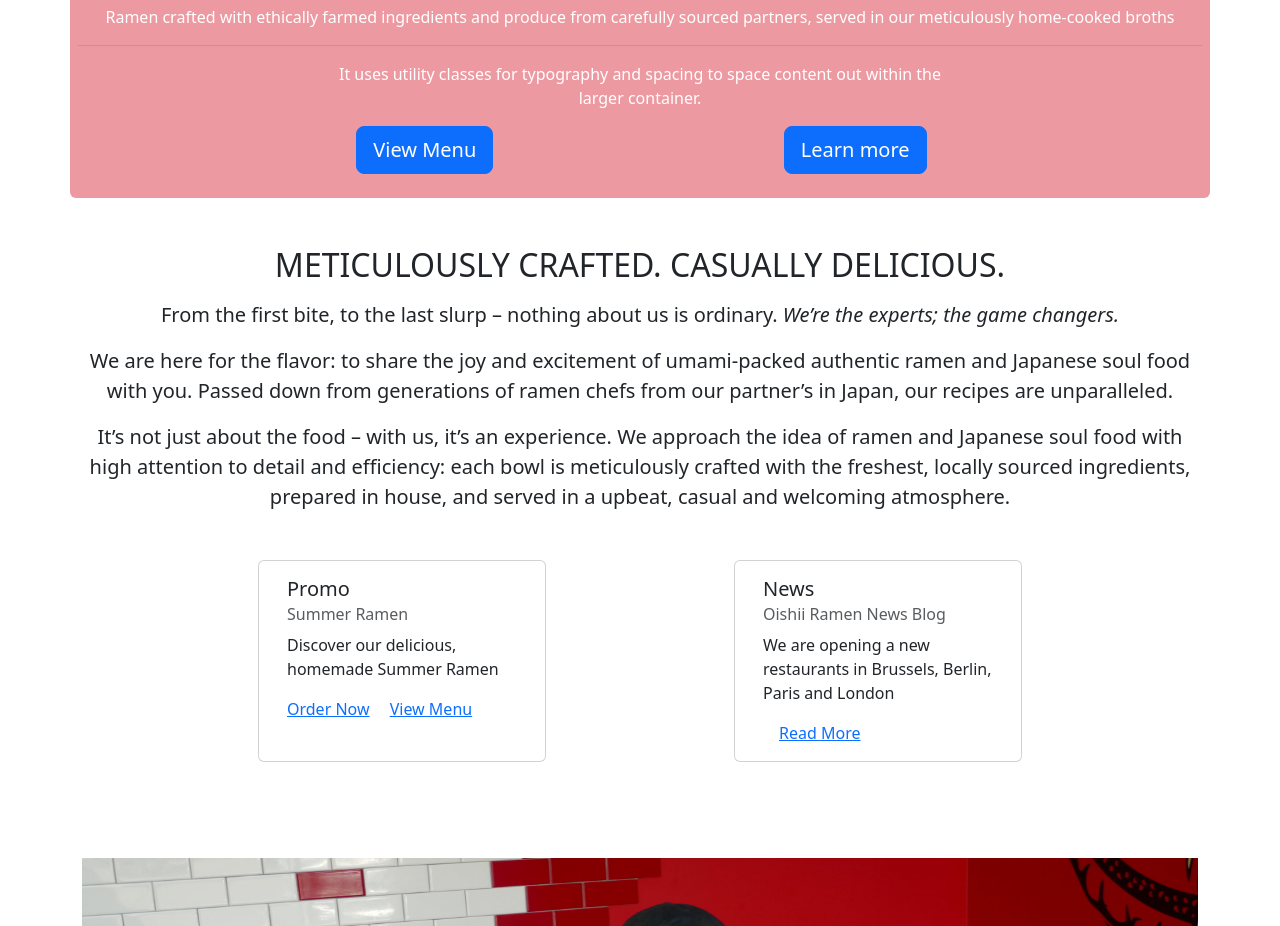
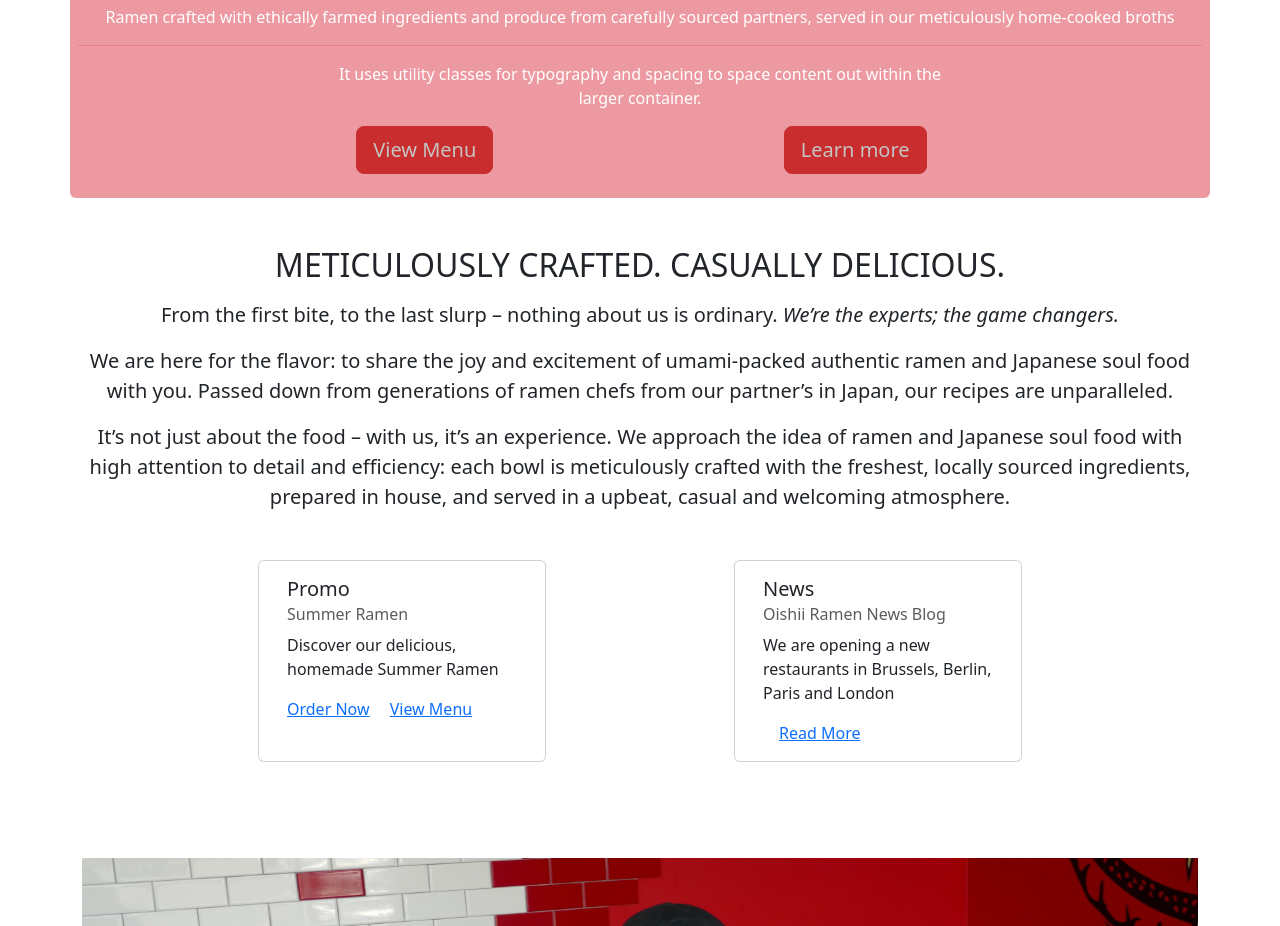
Before and after one commit to John4E656F/Amaterasu, a plain HTML site: page index.html in a window 1280 px wide. Shown: the part 933-1859 px from the top of the page. Drawn offline with nearby package versions, Linux system fonts and the light colour scheme.

Commit message:
fix button color

```diff
--- a/index.html
+++ b/index.html
@@ -79,10 +79,10 @@
             <p class="col-12 col-lg-7 ">It uses utility classes for typography and spacing to space content out within the larger container.</p>
             <div class="row gap-1 justify-content-evenly">
               <p class="lead col-lg-2 ">
-                <a href="#" class="btn btn-primary btn-lg" role="button">View Menu</a>
+                <a href="#" class="btn btn-cta btn-lg" role="button">View Menu</a>
               </p>
               <p class="lead col-lg-2 ">
-                <a class="btn btn-primary btn-lg" href="#" role="button">Learn more</a>
+                <a class="btn btn-cta btn-lg" href="#" role="button">Learn more</a>
               </p>
             </div>
           </div>
--- a/style.css
+++ b/style.css
@@ -34,7 +34,7 @@
   }
 
   .btn-cta:hover {
-    color: rgb(117, 117, 117);
+    color: rgb(112, 35, 35);
     background-color: rgba(202, 45, 45, 0.329);
     border-color: rgba(202, 45, 45, 0.329);
   }
```
